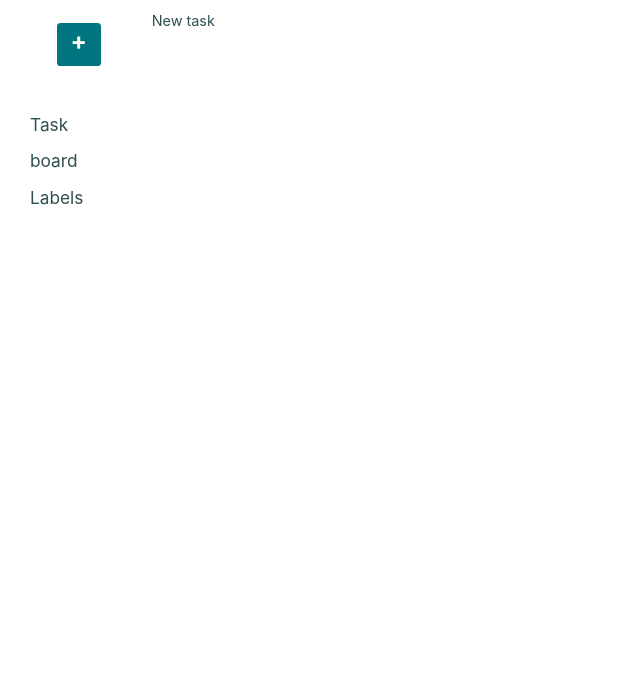
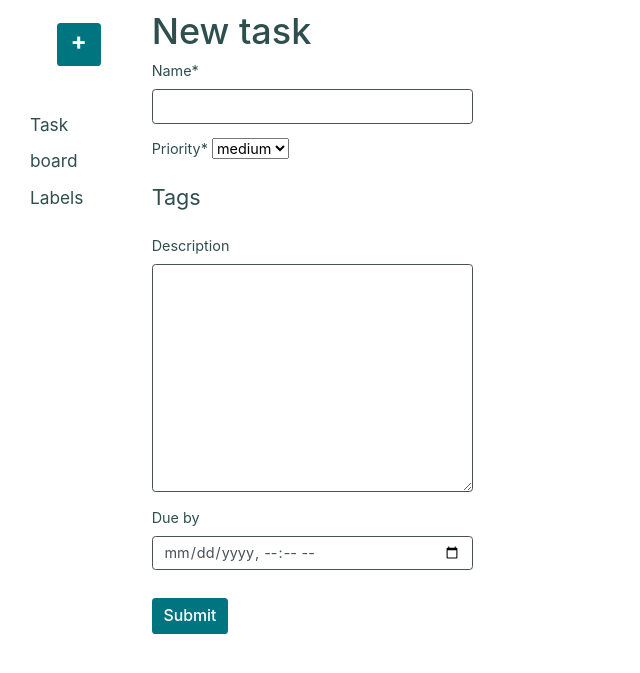
Before and after one commit to CrazyHilly/taskboard, a Django app: page /tasks/new/ in a window 1280 px wide. Shown: the top 673 px of the page, without its empty margins (0-640 px from the left). Run offline with Django 5.2, Linux system fonts and the light colour scheme; data that the repository does not hold is empty; some libraries are stand-ins or nearby versions.

Commit message:
Update task create form and template

```diff
--- a/board/forms.py
+++ b/board/forms.py
@@ -1,4 +1,4 @@
-from django.forms import ModelForm, CheckboxSelectMultiple
+from django.forms import ModelForm, CheckboxSelectMultiple, DateTimeInput
 
 from board.models import Task
 
@@ -6,5 +6,8 @@ from board.models import Task
 class TaskCreateForm(ModelForm):
     class Meta:
         model = Task
-        fields = "__all__"
-        widgets = {"tags": CheckboxSelectMultiple}
+        fields = ("name", "priority", "tags", "description", "due_by")
+        widgets = {
+            "tags": CheckboxSelectMultiple,
+            "due_by": DateTimeInput(attrs={"type": "datetime-local"})
+            }
--- a/templates/board/task_form.html
+++ b/templates/board/task_form.html
@@ -1,5 +1,16 @@
 {% extends "base.html" %}
+{% load crispy_forms_filters %}
 
 {% block content %}
-    New task
+    <h1 class="heading">
+        New task
+    </h1>
+
+    <div class="content">
+        <form action="" method="post" novalidate>
+            {% csrf_token %}
+            {{ form|crispy }}
+            <input type="submit" value="Submit" class="btn button">
+        </form>
+    </div>
 {% endblock %}
```
